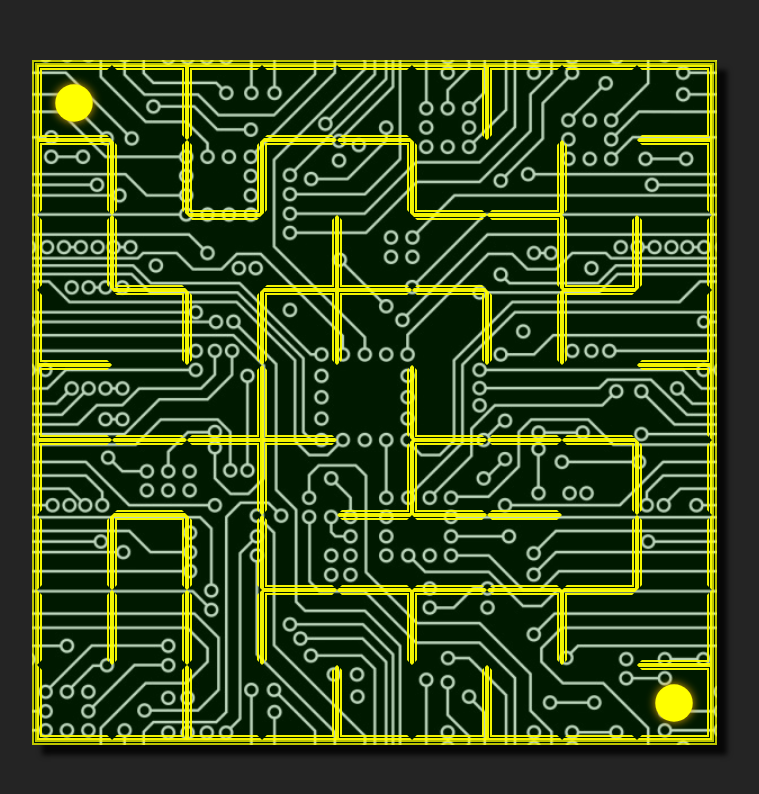
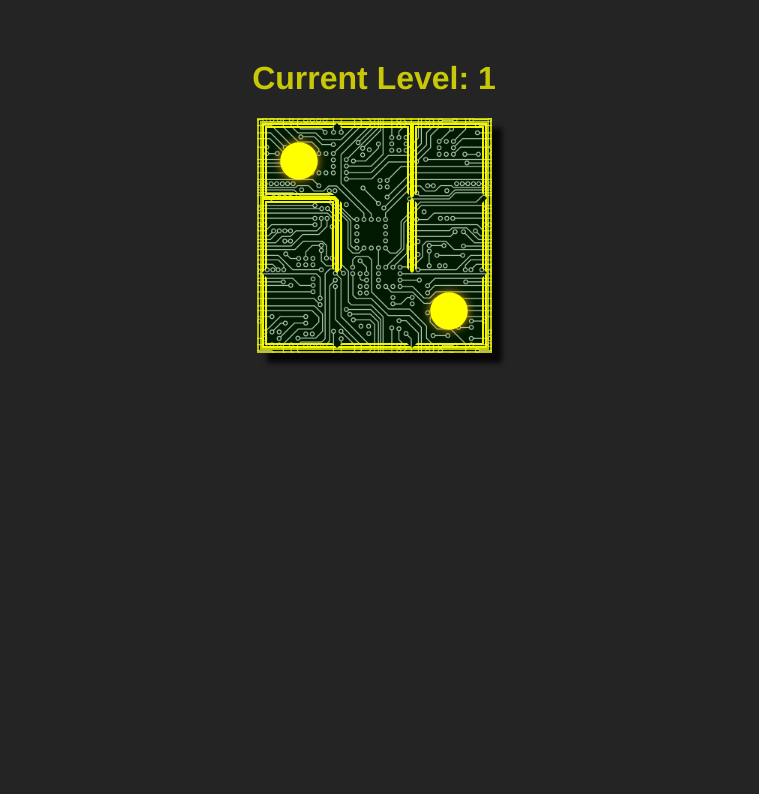
Before and after one commit to CurtisConway/maze, a Vue app: page / in a window 1280 px wide. Shown: the top 794 px of the page, without its empty margins (266-1025 px from the left). Built offline with nearby package versions, Linux system fonts and the light colour scheme.

Commit message:
Add an incrementing level loop

```diff
--- a/src/components/Maze.vue
+++ b/src/components/Maze.vue
@@ -1,5 +1,6 @@
 <template>
   <div>
+    <h1>Current Level: {{ currentLevel }}</h1>
     <table v-if="maze">
       <tr v-for="(row, y) in maze.table" :key="`row-${y}`">
         <td v-for="(column, x) in row" :key="`column-${y}-${x}`" :class="column">
@@ -33,7 +34,7 @@
     <h1 v-if="success">YOU WIN!</h1>
     <h1 v-if="failure">YOU LOSE!</h1>
     <button v-if="success || failure" @click="resetGame">
-        Restart
+      {{ resetButtonText }}
     </button>
   </div>
 </template>
@@ -46,6 +47,8 @@ export default {
   data() {
     return {
       maze: null,
+      size: 3,
+      currentLevel: 1,
       currentX: 0,
       currentY: 0,
       success: false,
@@ -59,6 +62,9 @@ export default {
       }
       return null;
     },
+    resetButtonText() {
+      return this.success ? 'Next Level' : 'Try Again';
+    },
   },
   mounted() {
     this.startGame();
@@ -68,7 +74,8 @@ export default {
   },
   methods: {
     startGame() {
-      this.maze = new Maze(9, 9);
+      this.maze = new Maze(this.size, this.size);
+      this.currentLevel = this.size - 2;
       this.maze.createMaze()
         .then(() => {
           this.movePosition(0, 0);
@@ -120,6 +127,7 @@ export default {
       if (this.currentPosition.active) {
         this.endGame();
         this.failure = true;
+        this.size = 3;
       } else {
         this.currentPosition.active = true;
       }
@@ -127,6 +135,7 @@ export default {
       if (this.currentX === (this.maze.width - 1) && this.currentY === (this.maze.height - 1)) {
         this.endGame();
         this.success = true;
+        this.size += 1;
       }
     },
   },
@@ -155,6 +164,7 @@ button {
   border:none;
   border-radius:5px;
   cursor:pointer;
+  margin-top:20px;
 }
 td {
   border:5px double rgba(255, 255, 0, 0.95);
@@ -175,9 +185,6 @@ td {
   }
   &.bottom {
     border-bottom-color:transparent;
-  }
-  &.active {
-    //background-color:red;
   }
 
   svg {
```
Also changed, not shown: 7 other files (tests, documents, lock files or other folders). Lines whose indentation alone changed are shown as unchanged.
